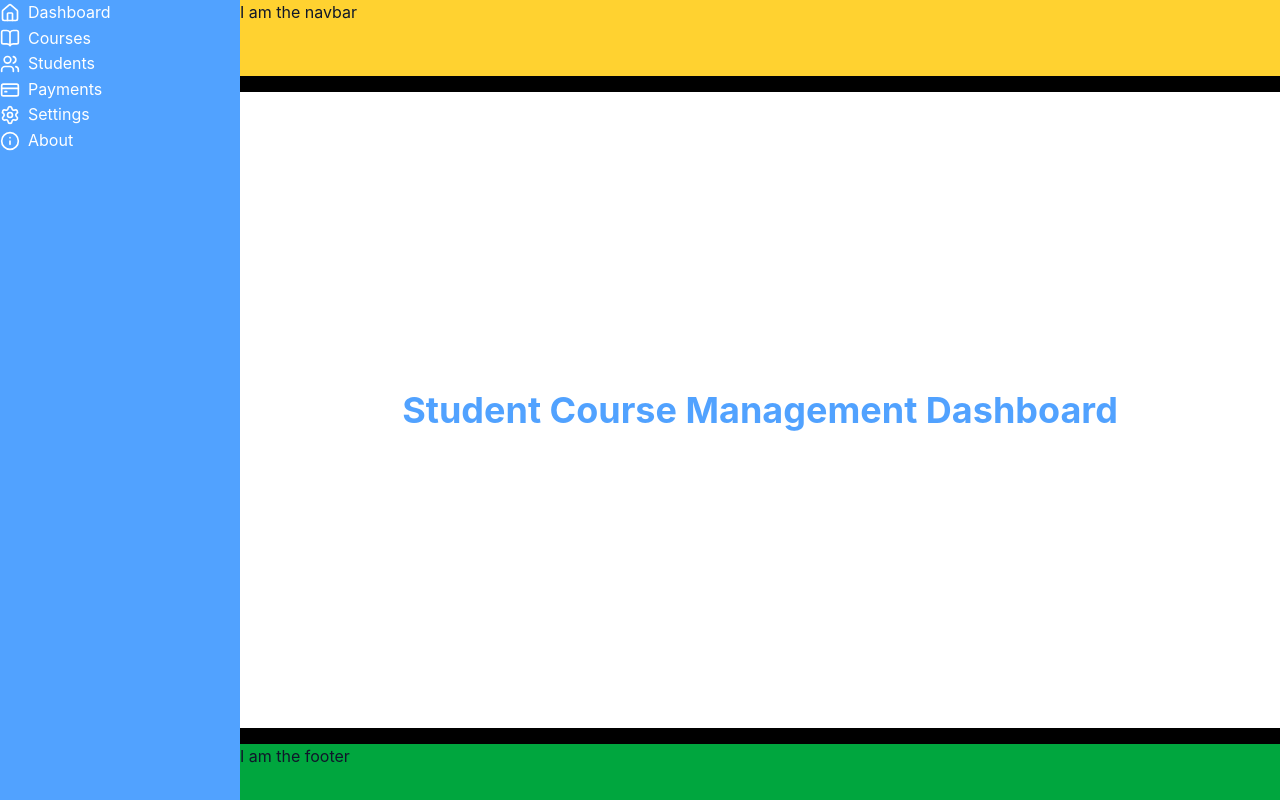
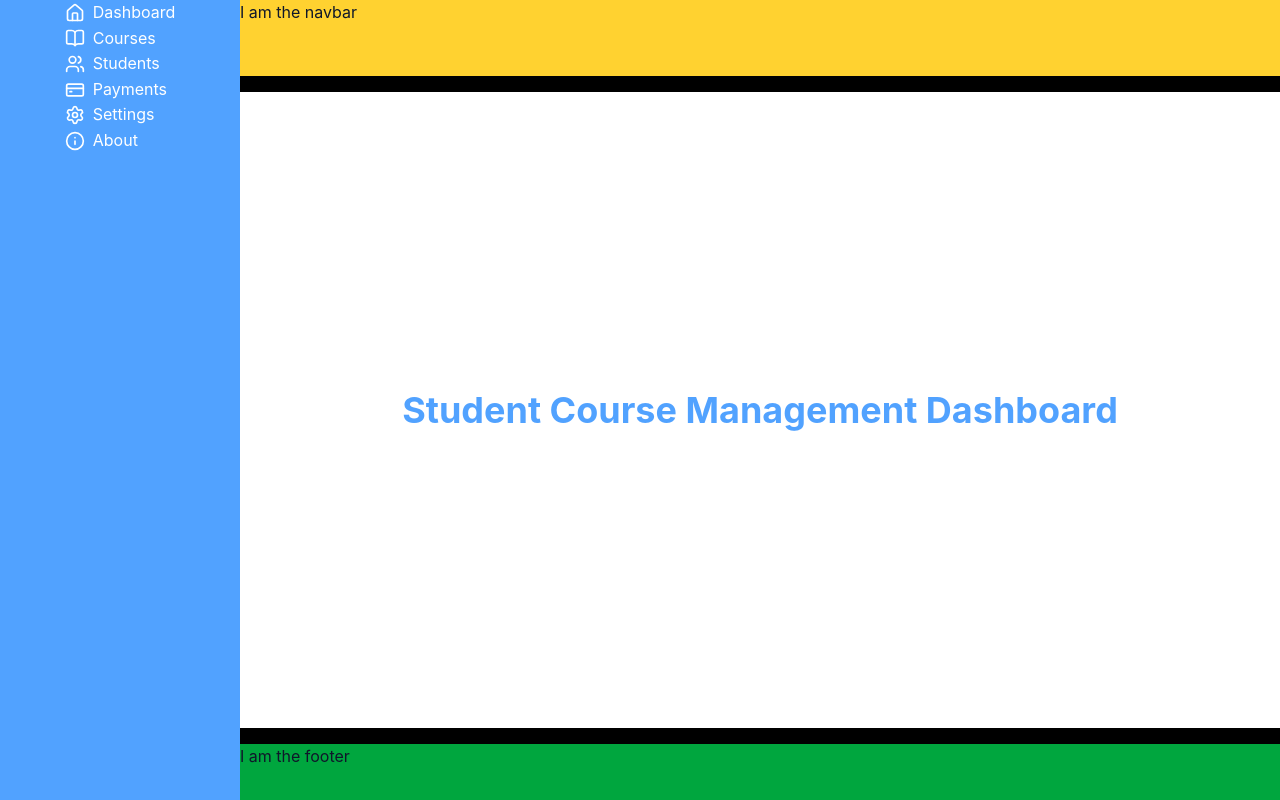
Before and after one commit to Joseph-AAA/student-course-payment-management, a React (Vite) app: page / in a window 1280 px wide. Built offline with nearby package versions, Linux system fonts and the light colour scheme.

Commit message:
feat: update

```diff
--- a/src/App.jsx
+++ b/src/App.jsx
@@ -6,7 +6,7 @@ import Footer from "./components/layout/Footer";
 function App(){
   return  <div className="grid min-h-screen grid-cols-[240px_1fr]">
 
-              <aside  className="bg-blue-400 h-full w-full text-white">
+              <aside  className="bg-blue-400 h-full w-full text-white grid justify-center">
                 <Sidebar />
               </aside>
 
```
